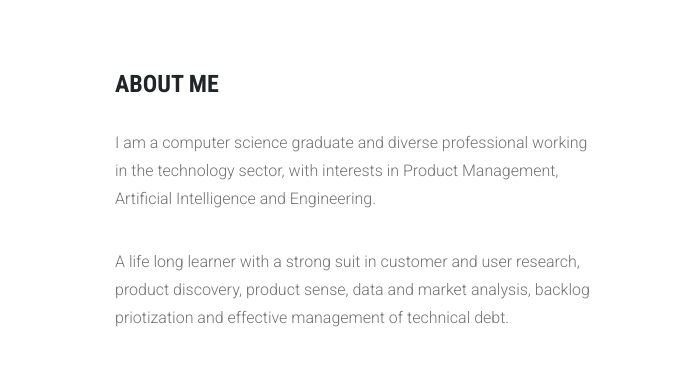
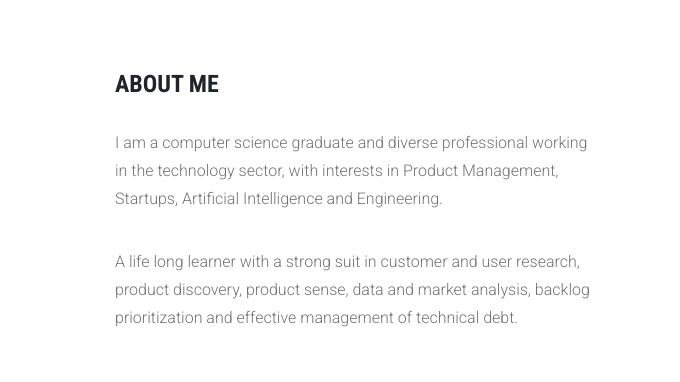
Before and after one commit to general260/portfoliov3, a plain HTML site: page index.html in a window 1280 px wide. Shown: the part 820-1202 px from the top of the page, 0-680 px from the left. Drawn offline with Linux system fonts and the light colour scheme; files whose address does not match are found by name; a web font is replaced by a local one.

```diff
--- a/index.html
+++ b/index.html
@@ -104,10 +104,10 @@
             ABOUT ME
           </h2>
           <p>
-            I am a computer science graduate and diverse professional working in the technology sector, with interests in Product Management, Artificial Intelligence and Engineering.
+            I am a computer science graduate and diverse professional working in the technology sector, with interests in Product Management, Startups, Artificial Intelligence and Engineering.
           </p>
           <p>
-            A life long learner with a strong suit in customer and user research, product discovery, product sense, data and market analysis, backlog priotization and effective management of technical debt.
+            A life long learner with a strong suit in customer and user research, product discovery, product sense, data and market analysis, backlog prioritization and effective management of technical debt.
           </p>
         </div>
 
```
